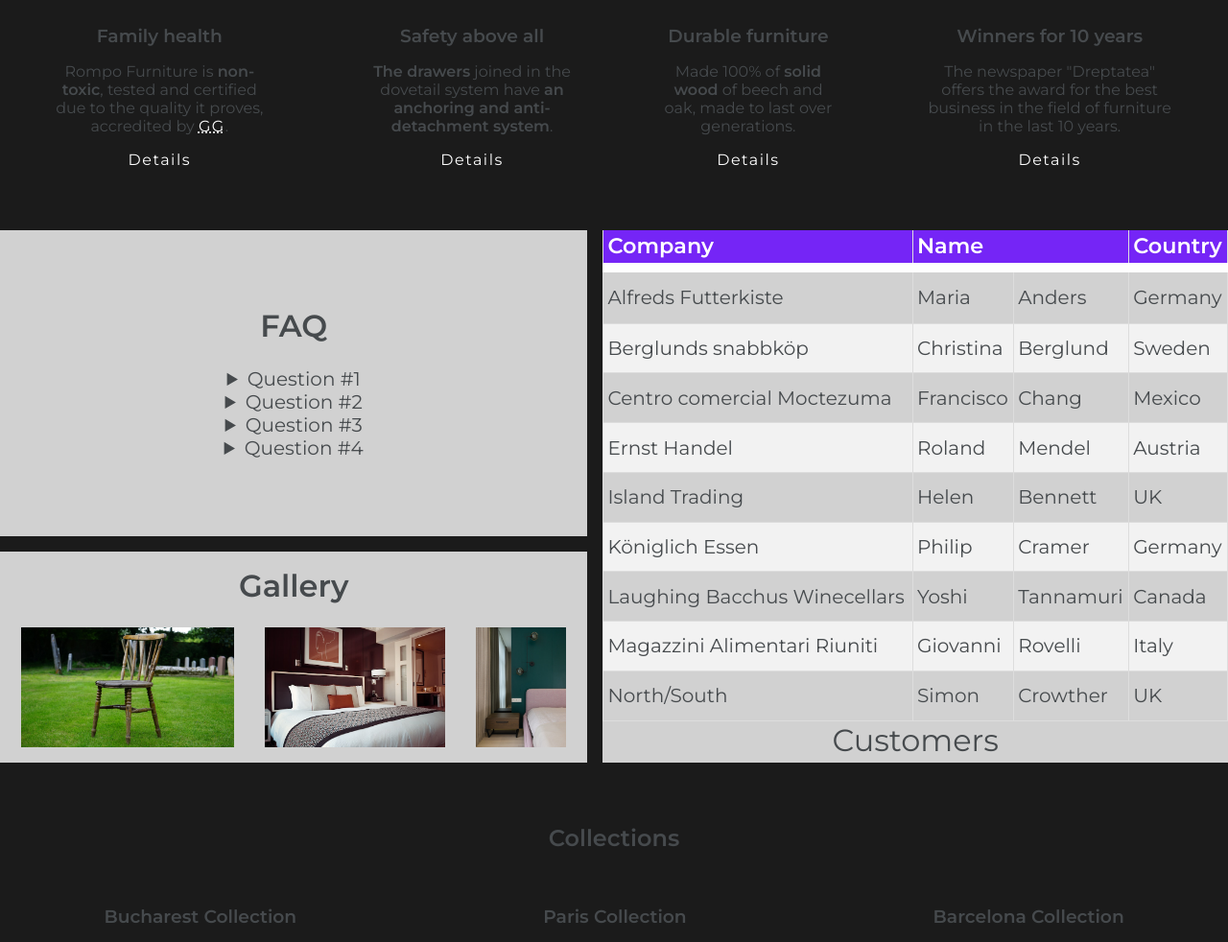
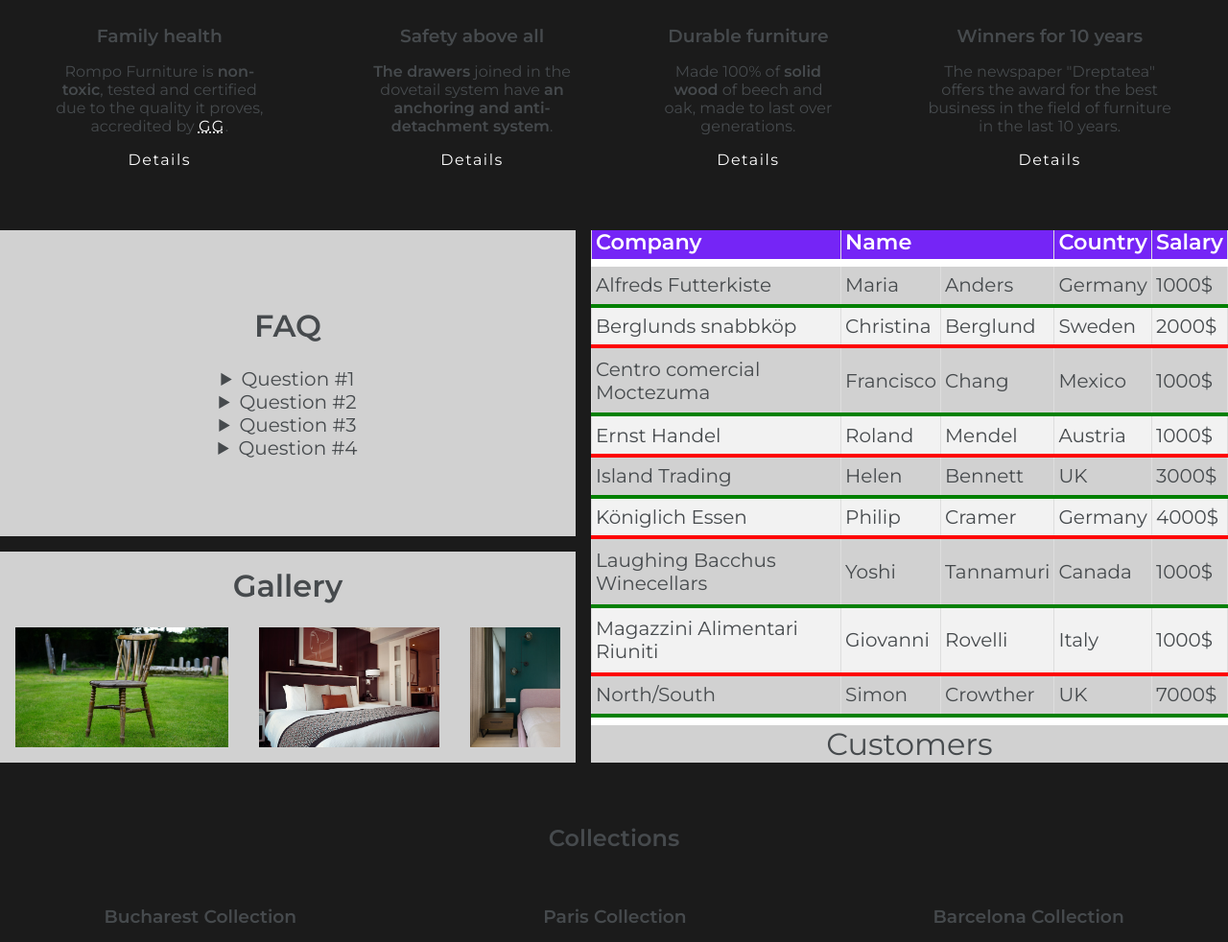
Before and after one commit to DumitracheFlorentin/furniture-website, a web app: file index.html in a window 1280 px wide. Shown: the part 1138-2120 px from the top of the page at 96% size. Run offline with its HTML, style and script files only (its server is not run), Linux system fonts and the light colour scheme.

Commit message:
fixed table

```diff
--- a/index.html
+++ b/index.html
@@ -137,6 +137,7 @@
                 <th>Company</th>
                 <th colspan="2">Name</th>
                 <th>Country</th>
+                <th>Salary</th>
               </tr>
             </thead>
             <tbody>
@@ -145,54 +146,63 @@
                 <td>Maria</td>
                 <td>Anders</td>
                 <td>Germany</td>
+                <td>1000$</td>
               </tr>
               <tr>
                 <td>Berglunds snabbköp</td>
                 <td>Christina</td>
                 <td>Berglund</td>
                 <td>Sweden</td>
+                <td>2000$</td>
               </tr>
               <tr>
                 <td>Centro comercial Moctezuma</td>
                 <td>Francisco</td>
                 <td>Chang</td>
                 <td>Mexico</td>
+                <td>1000$</td>
               </tr>
               <tr>
                 <td>Ernst Handel</td>
                 <td>Roland</td>
                 <td>Mendel</td>
                 <td>Austria</td>
+                <td>1000$</td>
               </tr>
               <tr>
                 <td>Island Trading</td>
                 <td>Helen</td>
                 <td>Bennett</td>
                 <td>UK</td>
+                <td>3000$</td>
               </tr>
               <tr>
                 <td>Königlich Essen</td>
                 <td>Philip</td>
                 <td>Cramer</td>
                 <td>Germany</td>
+                <td>4000$</td>
               </tr>
               <tr>
                 <td>Laughing Bacchus Winecellars</td>
                 <td>Yoshi</td>
                 <td>Tannamuri</td>
                 <td>Canada</td>
+                <td>1000$</td>
               </tr>
               <tr>
                 <td>Magazzini Alimentari Riuniti</td>
                 <td>Giovanni</td>
                 <td>Rovelli</td>
                 <td>Italy</td>
+                <td>1000$</td>
               </tr>
               <tr>
                 <td>North/South</td>
                 <td>Simon</td>
                 <td>Crowther</td>
                 <td>UK</td>
+                <td>7000$</td>
               </tr>
             </tbody>
             <tfoot></tfoot>
--- a/resurse/css/components/grids.css
+++ b/resurse/css/components/grids.css
@@ -54,6 +54,27 @@
   font-size: 1.4rem;
 }
 
+#customers tr:hover {
+  box-shadow: 10px 10px 10px var(--purple) inset;
+  transition: box-shadow 0.5s ease-in-out;
+}
+
+#customers caption {
+  border-top: 0.5rem solid white;
+}
+
+#customers thead {
+  border-bottom: 0.5rem solid white;
+}
+
+#customers tbody tr:nth-child(odd) {
+  border-bottom: 0.25rem solid green;
+}
+
+#customers tbody tr:nth-child(even) {
+  border-bottom: 0.25rem solid red;
+}
+
 @media (max-width:801px) {
   .grids .third-zone, .grids .fourth-zone {
     font-size: 1.75rem;
```
